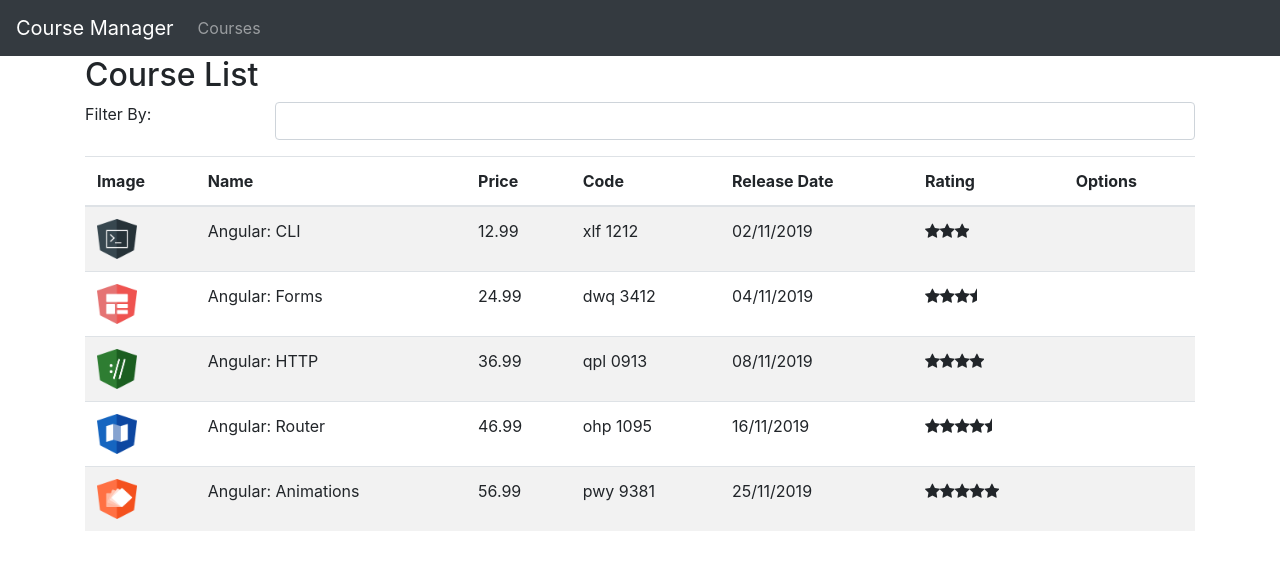
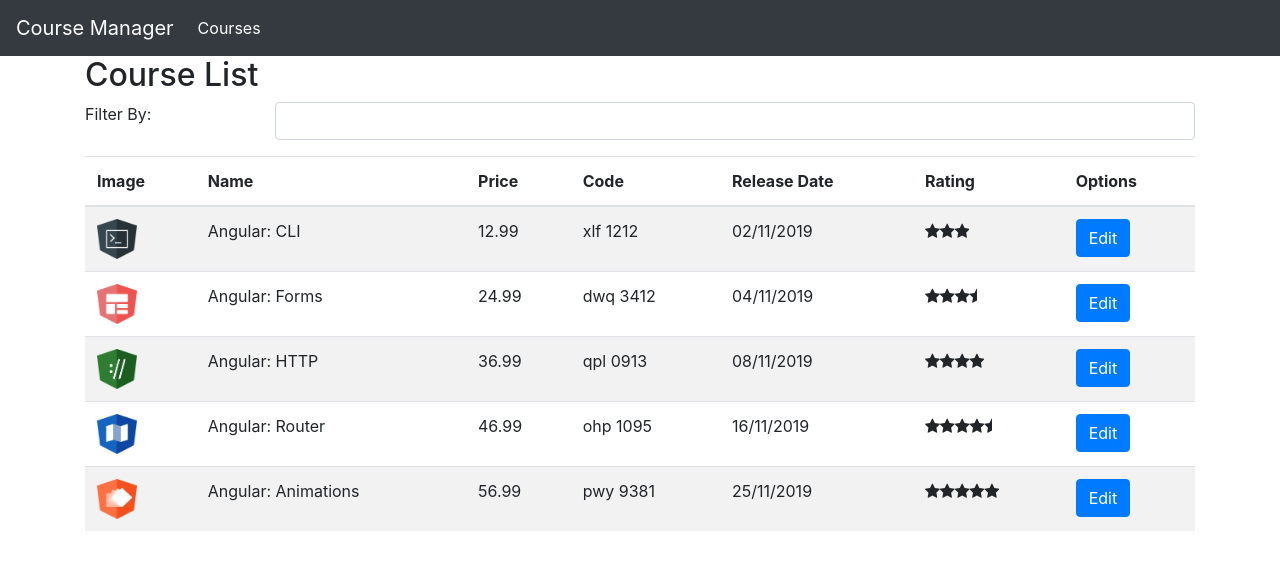
Before and after one commit to rafaelbozzetti/angular_app, an Angular app: page /courses in a window 1280 px wide. Shown: the top 570 px of the page. Built offline with nearby package versions, Linux system fonts and the light colour scheme.

Commit message:
chore: route params to component

```diff
--- /dev/null
+++ b/src/app/courses/course-info.component.html
@@ -0,0 +1 @@
+<h2>Course ID: {{ courseId }}</h2>
--- /dev/null
+++ b/src/app/courses/course-info.component.ts
@@ -0,0 +1,16 @@
+import { Component, OnInit } from '@angular/core';
+import { ActivatedRoute } from '@angular/router';
+
+@Component({
+  templateUrl: './course-info.component.html'
+})
+export class CourseInfoComponent implements OnInit {
+
+  courseId: number;
+
+  constructor(private activatedRoute: ActivatedRoute) {}
+
+  ngOnInit(): void {
+    this.courseId = +this.activatedRoute.snapshot.paramMap.get('id');
+  }
+}
--- a/src/app/courses/course-list.component.html
+++ b/src/app/courses/course-list.component.html
@@ -27,7 +27,10 @@
       <td>
           <app-star [rating]="course.rating"></app-star>
       </td>
-      <td>  </td>
+      <td>
+          <a [routerLink]="['/courses/info', course.id]" class="btn btn-primary">Edit</a>
+
+      </td>
     </tr>
   </tbody>
 </table>
--- a/src/app/navbar/navbar.component.html
+++ b/src/app/navbar/navbar.component.html
@@ -1,5 +1,5 @@
 <nav class="navbar navbar-expand-lg navbar-dark bg-dark">
-  <a href="#" class="navbar-brand">Course Manager</a>
+  <a [routerLink]="['/courses']" class="navbar-brand">Course Manager</a>
 
   <button class="navbar-toggler" type="button" data-toggle="collapse" data-target="#navbarSupportedContent"
       aria-controls="navbarSupportedContent" aria-expanded="false" aria-label="Toggle navigation">
@@ -9,7 +9,7 @@
   <div class="collapse navbar-collapse" id="navbarSupportedContent">
       <ul class="navbar-nav mr-auto">
           <li class="nav-item">
-              <a href="#" class="nav-link">Courses</a>
+              <a [routerLink]="['/courses']" routerLinkActive="active" class="nav-link">Courses</a>
           </li>
       </ul>
   </div>
```
Also changed, not shown: src/app/app.module.ts (+7 -2 lines).
